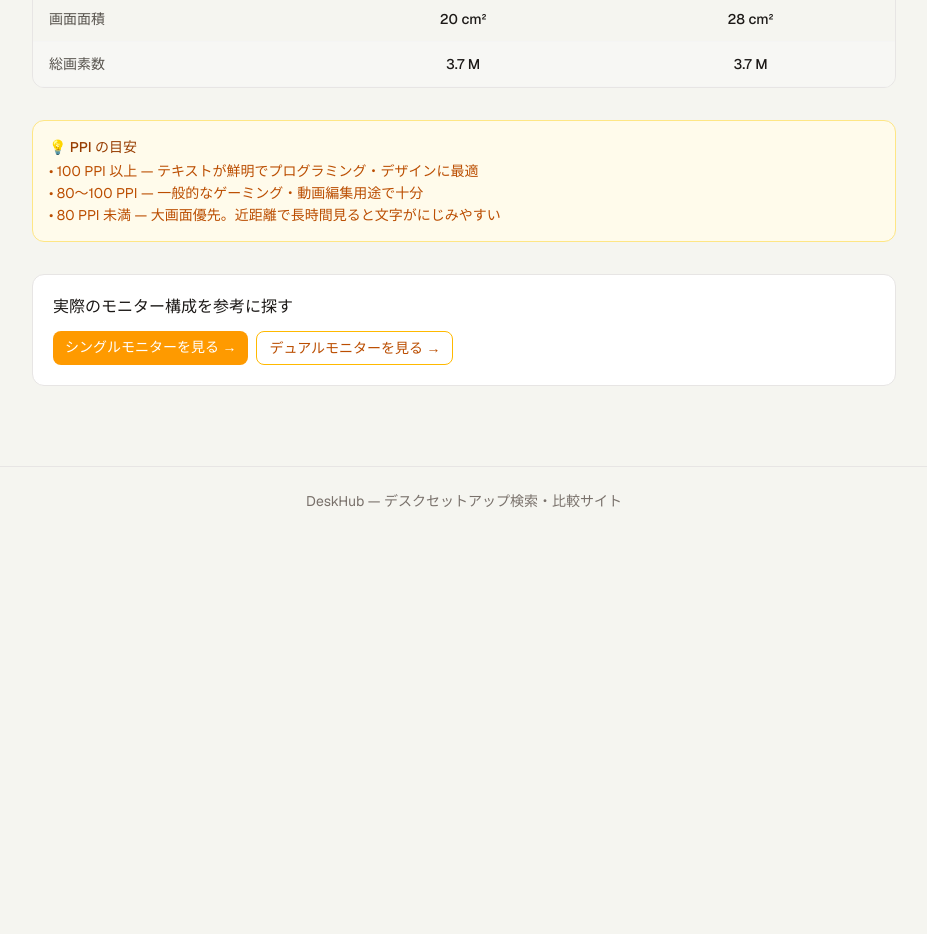
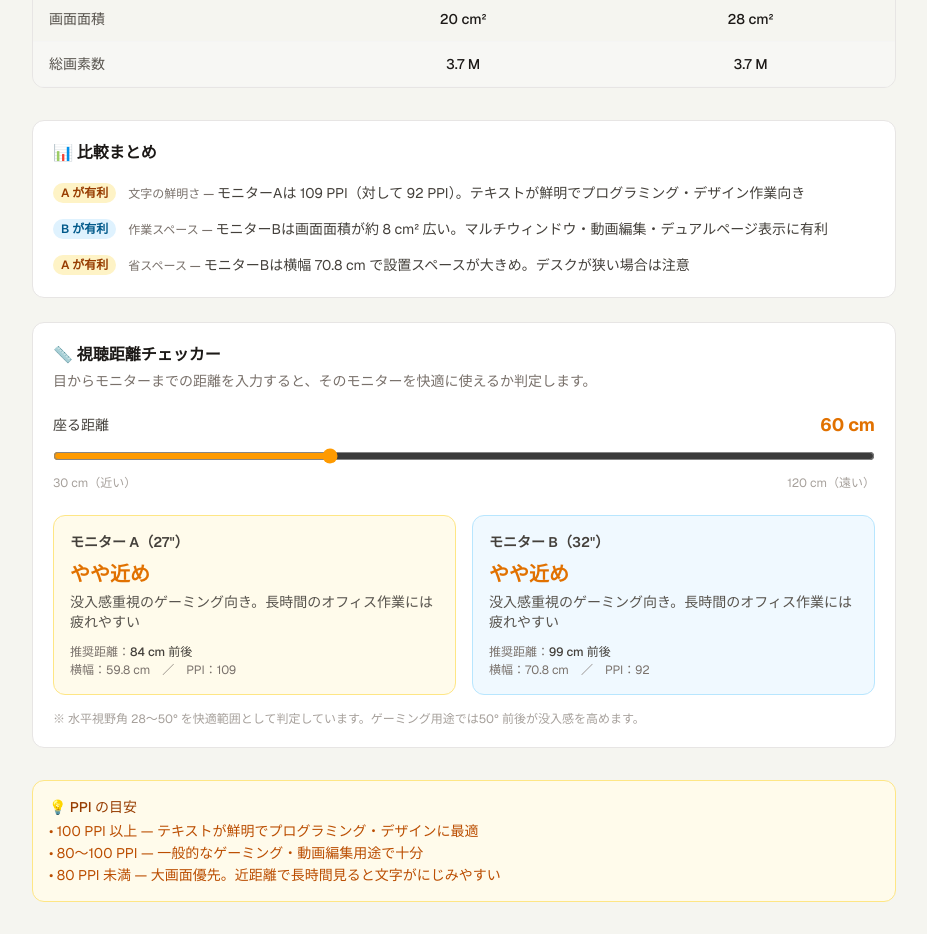
Before and after one commit to kanazaoki/desk-setup-hub, a Next.js app: page /tools/monitor-size in a window 1280 px wide. Shown: the part 1060-1994 px from the top of the page, without its empty margins (176-1103 px from the left). Before the commit the page ends 1595 px from the top, so only its background shows below. Built offline with nearby package versions, Linux system fonts and the light colour scheme.

Commit message:
Add comparison summary and viewing distance checker to monitor-size tool

```diff
--- a/app/tools/monitor-size/page.tsx
+++ b/app/tools/monitor-size/page.tsx
@@ -13,9 +13,9 @@ const RATIOS: Record<Ratio, { w: number; h: number }> = {
 }
 
 const RESOLUTIONS = [
-  { label: 'FHD (1920×1080)',   w: 1920, h: 1080 },
-  { label: 'QHD (2560×1440)',   w: 2560, h: 1440 },
-  { label: '4K (3840×2160)',    w: 3840, h: 2160 },
+  { label: 'FHD (1920×1080)',     w: 1920, h: 1080 },
+  { label: 'QHD (2560×1440)',     w: 2560, h: 1440 },
+  { label: '4K (3840×2160)',      w: 3840, h: 2160 },
   { label: 'UW-FHD (2560×1080)', w: 2560, h: 1080 },
   { label: 'UW-QHD (3440×1440)', w: 3440, h: 1440 },
   { label: 'UWQHD+ (3840×1600)', w: 3840, h: 1600 },
@@ -25,20 +25,22 @@ const RESOLUTIONS = [
 type Preset = { label: string; size: number; ratio: Ratio; resIdx: number }
 
 const PRESETS: Preset[] = [
-  { label: '24" FHD',        size: 24, ratio: '16:9',  resIdx: 0 },
-  { label: '27" FHD',        size: 27, ratio: '16:9',  resIdx: 0 },
-  { label: '27" QHD',        size: 27, ratio: '16:9',  resIdx: 1 },
-  { label: '32" QHD',        size: 32, ratio: '16:9',  resIdx: 1 },
-  { label: '27" 4K',         size: 27, ratio: '16:9',  resIdx: 2 },
-  { label: '32" 4K',         size: 32, ratio: '16:9',  resIdx: 2 },
-  { label: '34" UW QHD',     size: 34, ratio: '21:9',  resIdx: 4 },
-  { label: '38" UW WQHD+',  size: 38, ratio: '21:9',  resIdx: 5 },
-  { label: '49" Super UW',   size: 49, ratio: '32:9',  resIdx: 6 },
+  { label: '24" FHD',       size: 24, ratio: '16:9',  resIdx: 0 },
+  { label: '27" FHD',       size: 27, ratio: '16:9',  resIdx: 0 },
+  { label: '27" QHD',       size: 27, ratio: '16:9',  resIdx: 1 },
+  { label: '32" QHD',       size: 32, ratio: '16:9',  resIdx: 1 },
+  { label: '27" 4K',        size: 27, ratio: '16:9',  resIdx: 2 },
+  { label: '32" 4K',        size: 32, ratio: '16:9',  resIdx: 2 },
+  { label: '34" UW QHD',    size: 34, ratio: '21:9',  resIdx: 4 },
+  { label: '38" UW WQHD+', size: 38, ratio: '21:9',  resIdx: 5 },
+  { label: '49" Super UW',  size: 49, ratio: '32:9',  resIdx: 6 },
 ]
 
 type MonitorConfig = { size: number; ratio: Ratio; resIdx: number }
 
-function getDimensions(cfg: MonitorConfig) {
+type Dims = { wCm: number; hCm: number; areaCm2: number }
+
+function getDimensions(cfg: MonitorConfig): Dims {
   const r = RATIOS[cfg.ratio]
   const diag = Math.sqrt(r.w ** 2 + r.h ** 2)
   const wInch = cfg.size * r.w / diag
@@ -58,6 +60,80 @@ function getPPI(cfg: MonitorConfig) {
 function getTotalPixels(cfg: MonitorConfig) {
   const res = RESOLUTIONS[cfg.resIdx]
   return (res.w * res.h / 1_000_000).toFixed(1)
+}
+
+// 視聴距離に対するモニターの快適度を返す
+function getViewingAssessment(distanceCm: number, wCm: number) {
+  const angleDeg = 2 * Math.atan(wCm / (2 * distanceCm)) * (180 / Math.PI)
+  if (angleDeg > 65) return { status: 'too-close', label: '近すぎ',     color: 'text-red-600 dark:text-red-400',    desc: '画面端を見るために頭を動かす必要があります' }
+  if (angleDeg > 50) return { status: 'close',     label: 'やや近め',   color: 'text-amber-600 dark:text-amber-400', desc: '没入感重視のゲーミング向き。長時間のオフィス作業には疲れやすい' }
+  if (angleDeg >= 28) return { status: 'ok',       label: '快適',       color: 'text-emerald-600 dark:text-emerald-400', desc: '作業・ゲームともに快適な距離です' }
+  if (angleDeg >= 18) return { status: 'far',      label: 'やや遠め',   color: 'text-amber-600 dark:text-amber-400', desc: '文字が小さく感じることがあります' }
+  return               { status: 'too-far',         label: '遠すぎ',     color: 'text-red-600 dark:text-red-400',    desc: 'モニターが小さく見えて作業効率が下がります' }
+}
+
+// 推奨視聴距離（水平FOV 40° ≒ wCm × 1.37）
+function getRecommendedDistance(wCm: number) {
+  return Math.round(wCm * 1.4)
+}
+
+type Insight = { winner: 'A' | 'B' | 'tie'; label: string; detail: string }
+
+function getInsights(m1: MonitorConfig, m2: MonitorConfig, d1: Dims, d2: Dims, ppi1: number, ppi2: number): Insight[] {
+  const insights: Insight[] = []
+
+  // PPI（文字の鮮明さ）
+  const ppiDiff = Math.abs(ppi1 - ppi2)
+  if (ppiDiff >= 5) {
+    const w = ppi1 > ppi2 ? 'A' : 'B'
+    const better = w === 'A' ? ppi1 : ppi2
+    const worse  = w === 'A' ? ppi2 : ppi1
+    insights.push({
+      winner: w,
+      label: '文字の鮮明さ',
+      detail: `モニター${w}は ${better} PPI（対して ${worse} PPI）。テキストが鮮明でプログラミング・デザイン作業向き`,
+    })
+  } else {
+    insights.push({ winner: 'tie', label: '文字の鮮明さ', detail: '両モニターの PPI はほぼ同等。鮮明さに差はありません' })
+  }
+
+  // 画面面積（作業スペース）
+  const areaDiffCm2 = d1.areaCm2 - d2.areaCm2
+  if (Math.abs(areaDiffCm2) > 100) {
+    const w = areaDiffCm2 > 0 ? 'A' : 'B'
+    const diff = Math.round(Math.abs(areaDiffCm2) / 100)
+    insights.push({
+      winner: w,
+      label: '作業スペース',
+      detail: `モニター${w}は画面面積が約 ${diff} cm² 広い。マルチウィンドウ・動画編集・デュアルページ表示に有利`,
+    })
+  } else {
+    insights.push({ winner: 'tie', label: '作業スペース', detail: '両モニターの画面面積はほぼ同等です' })
+  }
+
+  // アスペクト比（ウルトラワイド）
+  const uwRatios: Ratio[] = ['21:9', '32:9']
+  const uwA = uwRatios.includes(m1.ratio)
+  const uwB = uwRatios.includes(m2.ratio)
+  if (uwA && !uwB) {
+    insights.push({ winner: 'A', label: '横の広さ', detail: 'モニターAはウルトラワイド。横長の作業スペース・ゲームの没入感が欲しい人向き。一般的な 16:9 コンテンツは黒帯が出る場合あり' })
+  } else if (uwB && !uwA) {
+    insights.push({ winner: 'B', label: '横の広さ', detail: 'モニターBはウルトラワイド。横長の作業スペース・ゲームの没入感が欲しい人向き。一般的な 16:9 コンテンツは黒帯が出る場合あり' })
+  }
+
+  // 物理的な大きさ（設置スペース）
+  const wDiff = d1.wCm - d2.wCm
+  if (Math.abs(wDiff) > 4) {
+    const larger = wDiff > 0 ? 'A' : 'B'
+    const lw = larger === 'A' ? d1.wCm : d2.wCm
+    insights.push({
+      winner: larger === 'A' ? 'B' : 'A',
+      label: '省スペース',
+      detail: `モニター${larger}は横幅 ${lw.toFixed(1)} cm で設置スペースが大きめ。デスクが狭い場合は注意`,
+    })
+  }
+
+  return insights
 }
 
 function MonitorSelector({
@@ -98,10 +174,7 @@ function MonitorSelector({
         <div>
           <label className="block text-xs font-medium text-stone-500 dark:text-stone-400 mb-1">サイズ（インチ）</label>
           <input
-            type="number"
-            min={10}
-            max={80}
-            value={value.size}
+            type="number" min={10} max={80} value={value.size}
             onChange={(e) => onChange({ ...value, size: Number(e.target.value) })}
             className="w-full px-2 py-1.5 rounded-lg border border-stone-200 dark:border-stone-700 bg-white dark:bg-stone-800 text-stone-900 dark:text-stone-100 text-sm focus:outline-none focus:border-amber-400"
           />
@@ -138,51 +211,58 @@ function MonitorSelector({
 const CANVAS_W = 560
 const CANVAS_H = 220
 
+const WINNER_BADGE: Record<'A' | 'B' | 'tie', string> = {
+  A:   'bg-amber-100 dark:bg-amber-900/40 text-amber-800 dark:text-amber-300',
+  B:   'bg-sky-100   dark:bg-sky-900/40   text-sky-800   dark:text-sky-300',
+  tie: 'bg-stone-100 dark:bg-stone-800    text-stone-600 dark:text-stone-400',
+}
+const WINNER_LABEL: Record<'A' | 'B' | 'tie', string> = { A: 'A が有利', B: 'B が有利', tie: '同等' }
+
 export default function MonitorSizePage() {
   const [m1, setM1] = useState<MonitorConfig>({ size: 27, ratio: '16:9', resIdx: 1 })
   const [m2, setM2] = useState<MonitorConfig>({ size: 32, ratio: '16:9', resIdx: 1 })
+  const [distance, setDistance] = useState(60)
 
   const d1 = getDimensions(m1)
   const d2 = getDimensions(m2)
   const ppi1 = getPPI(m1)
   const ppi2 = getPPI(m2)
 
+  // SVG scale
   const maxW = Math.max(d1.wCm, d2.wCm)
   const maxH = Math.max(d1.hCm, d2.hCm)
   const scaleX = (CANVAS_W * 0.42) / maxW
   const scaleY = (CANVAS_H * 0.85) / maxH
   const scale = Math.min(scaleX, scaleY)
-
-  const w1 = d1.wCm * scale
-  const h1 = d1.hCm * scale
-  const w2 = d2.wCm * scale
-  const h2 = d2.hCm * scale
-
+  const w1 = d1.wCm * scale, h1 = d1.hCm * scale
+  const w2 = d2.wCm * scale, h2 = d2.hCm * scale
   const gap = 20
   const totalW = w1 + gap + w2
   const offsetX = (CANVAS_W - totalW) / 2
-  const x1 = offsetX
-  const x2 = offsetX + w1 + gap
-  const y1 = CANVAS_H - h1
-  const y2 = CANVAS_H - h2
+  const x1 = offsetX, x2 = offsetX + w1 + gap
+  const y1 = CANVAS_H - h1, y2 = CANVAS_H - h2
 
   const rows = [
-    { label: '画面サイズ', v1: `${m1.size}"`, v2: `${m2.size}"` },
-    { label: 'アスペクト比', v1: m1.ratio, v2: m2.ratio },
-    { label: '解像度', v1: RESOLUTIONS[m1.resIdx].label.split(' ')[0], v2: RESOLUTIONS[m2.resIdx].label.split(' ')[0] },
-    { label: '画素密度 (PPI)', v1: `${ppi1} ppi`, v2: `${ppi2} ppi`, highlight: true },
-    { label: '横幅', v1: `${d1.wCm.toFixed(1)} cm`, v2: `${d2.wCm.toFixed(1)} cm` },
-    { label: '縦幅', v1: `${d1.hCm.toFixed(1)} cm`, v2: `${d2.hCm.toFixed(1)} cm` },
-    { label: '画面面積', v1: `${(d1.areaCm2 / 100).toFixed(0)} cm²`, v2: `${(d2.areaCm2 / 100).toFixed(0)} cm²` },
-    { label: '総画素数', v1: `${getTotalPixels(m1)} M`, v2: `${getTotalPixels(m2)} M` },
+    { label: '画面サイズ',    v1: `${m1.size}"`,                          v2: `${m2.size}"` },
+    { label: 'アスペクト比',  v1: m1.ratio,                               v2: m2.ratio },
+    { label: '解像度',        v1: RESOLUTIONS[m1.resIdx].label.split(' ')[0], v2: RESOLUTIONS[m2.resIdx].label.split(' ')[0] },
+    { label: '画素密度 (PPI)', v1: `${ppi1} ppi`,                         v2: `${ppi2} ppi`, highlight: true },
+    { label: '横幅',          v1: `${d1.wCm.toFixed(1)} cm`,              v2: `${d2.wCm.toFixed(1)} cm` },
+    { label: '縦幅',          v1: `${d1.hCm.toFixed(1)} cm`,              v2: `${d2.hCm.toFixed(1)} cm` },
+    { label: '画面面積',      v1: `${(d1.areaCm2 / 100).toFixed(0)} cm²`, v2: `${(d2.areaCm2 / 100).toFixed(0)} cm²` },
+    { label: '総画素数',      v1: `${getTotalPixels(m1)} M`,              v2: `${getTotalPixels(m2)} M` },
   ]
+
+  const insights = getInsights(m1, m2, d1, d2, ppi1, ppi2)
+  const assess1 = getViewingAssessment(distance, d1.wCm)
+  const assess2 = getViewingAssessment(distance, d2.wCm)
+  const rec1 = getRecommendedDistance(d1.wCm)
+  const rec2 = getRecommendedDistance(d2.wCm)
 
   return (
     <div className="max-w-4xl mx-auto px-4 py-8">
       <div className="mb-8">
-        <h1 className="text-2xl font-bold text-stone-900 dark:text-stone-100">
-          🖥️ モニターサイズ比較
-        </h1>
+        <h1 className="text-2xl font-bold text-stone-900 dark:text-stone-100">🖥️ モニターサイズ比較</h1>
         <p className="text-stone-600 dark:text-stone-400 mt-2">
           2つのモニターを実寸スケールで並べて比較。PPI・実寸法・画面面積を即計算します。
         </p>
@@ -190,48 +270,19 @@ export default function MonitorSizePage() {
 
       {/* Selectors */}
       <div className="flex flex-col sm:flex-row gap-4 mb-6">
-        <MonitorSelector
-          label="モニター A"
-          value={m1}
-          onChange={setM1}
-          color="border-amber-400 dark:border-amber-500"
-        />
-        <MonitorSelector
-          label="モニター B"
-          value={m2}
-          onChange={setM2}
-          color="border-sky-400 dark:border-sky-500"
-        />
+        <MonitorSelector label="モニター A" value={m1} onChange={setM1} color="border-amber-400 dark:border-amber-500" />
+        <MonitorSelector label="モニター B" value={m2} onChange={setM2} color="border-sky-400 dark:border-sky-500" />
       </div>
 
       {/* Visual */}
       <div className="rounded-xl border border-stone-200 dark:border-stone-700 bg-stone-50 dark:bg-stone-900 p-4 mb-6 overflow-x-auto">
-        <svg
-          viewBox={`0 0 ${CANVAS_W} ${CANVAS_H}`}
-          width="100%"
-          style={{ maxWidth: CANVAS_W, display: 'block', margin: '0 auto' }}
-        >
-          <rect x={x1} y={y1} width={w1} height={h1} rx="3"
-            fill="#fbbf24" fillOpacity="0.15" stroke="#f59e0b" strokeWidth="2" />
-          <text x={x1 + w1 / 2} y={y1 + h1 / 2 - 8} textAnchor="middle"
-            className="font-bold" fill="#92400e" fontSize="13" fontWeight="bold">
-            {m1.size}"
-          </text>
-          <text x={x1 + w1 / 2} y={y1 + h1 / 2 + 10} textAnchor="middle"
-            fill="#92400e" fontSize="10">
-            {d1.wCm.toFixed(1)} × {d1.hCm.toFixed(1)} cm
-          </text>
-
-          <rect x={x2} y={y2} width={w2} height={h2} rx="3"
-            fill="#38bdf8" fillOpacity="0.15" stroke="#0ea5e9" strokeWidth="2" />
-          <text x={x2 + w2 / 2} y={y2 + h2 / 2 - 8} textAnchor="middle"
-            fill="#0c4a6e" fontSize="13" fontWeight="bold">
-            {m2.size}"
-          </text>
-          <text x={x2 + w2 / 2} y={y2 + h2 / 2 + 10} textAnchor="middle"
-            fill="#0c4a6e" fontSize="10">
-            {d2.wCm.toFixed(1)} × {d2.hCm.toFixed(1)} cm
-          </text>
+        <svg viewBox={`0 0 ${CANVAS_W} ${CANVAS_H}`} width="100%" style={{ maxWidth: CANVAS_W, display: 'block', margin: '0 auto' }}>
+          <rect x={x1} y={y1} width={w1} height={h1} rx="3" fill="#fbbf24" fillOpacity="0.15" stroke="#f59e0b" strokeWidth="2" />
+          <text x={x1 + w1 / 2} y={y1 + h1 / 2 - 8} textAnchor="middle" fill="#92400e" fontSize="13" fontWeight="bold">{m1.size}"</text>
+          <text x={x1 + w1 / 2} y={y1 + h1 / 2 + 10} textAnchor="middle" fill="#92400e" fontSize="10">{d1.wCm.toFixed(1)} × {d1.hCm.toFixed(1)} cm</text>
+          <rect x={x2} y={y2} width={w2} height={h2} rx="3" fill="#38bdf8" fillOpacity="0.15" stroke="#0ea5e9" strokeWidth="2" />
+          <text x={x2 + w2 / 2} y={y2 + h2 / 2 - 8} textAnchor="middle" fill="#0c4a6e" fontSize="13" fontWeight="bold">{m2.size}"</text>
+          <text x={x2 + w2 / 2} y={y2 + h2 / 2 + 10} textAnchor="middle" fill="#0c4a6e" fontSize="10">{d2.wCm.toFixed(1)} × {d2.hCm.toFixed(1)} cm</text>
         </svg>
         <p className="text-center text-xs text-stone-400 mt-2">実寸の比率でスケール表示しています</p>
       </div>
@@ -250,19 +301,74 @@ export default function MonitorSizePage() {
             {rows.map((row, i) => (
               <tr key={row.label} className={`border-b border-stone-100 dark:border-stone-800 ${i % 2 === 0 ? '' : 'bg-stone-50/50 dark:bg-stone-900/50'}`}>
                 <td className="px-4 py-3 text-stone-600 dark:text-stone-400">{row.label}</td>
-                <td className={`px-4 py-3 text-center font-medium ${row.highlight ? 'text-amber-600 dark:text-amber-400' : 'text-stone-900 dark:text-stone-100'}`}>
-                  {row.v1}
-                </td>
-                <td className={`px-4 py-3 text-center font-medium ${row.highlight ? 'text-sky-600 dark:text-sky-400' : 'text-stone-900 dark:text-stone-100'}`}>
-                  {row.v2}
-                </td>
+                <td className={`px-4 py-3 text-center font-medium ${row.highlight ? 'text-amber-600 dark:text-amber-400' : 'text-stone-900 dark:text-stone-100'}`}>{row.v1}</td>
+                <td className={`px-4 py-3 text-center font-medium ${row.highlight ? 'text-sky-600 dark:text-sky-400' : 'text-stone-900 dark:text-stone-100'}`}>{row.v2}</td>
               </tr>
             ))}
           </tbody>
         </table>
       </div>
 
-      {/* Tip */}
+      {/* ── A. 比較まとめ ── */}
+      <div className="rounded-xl border border-stone-200 dark:border-stone-700 bg-white dark:bg-stone-900 p-5 mb-6">
+        <h2 className="font-semibold text-stone-900 dark:text-stone-100 mb-4">📊 比較まとめ</h2>
+        <div className="space-y-3">
+          {insights.map((ins) => (
+            <div key={ins.label} className="flex items-start gap-3">
+              <span className={`shrink-0 mt-0.5 text-xs font-semibold px-2 py-0.5 rounded-full ${WINNER_BADGE[ins.winner]}`}>
+                {WINNER_LABEL[ins.winner]}
+              </span>
+              <div>
+                <span className="text-xs font-medium text-stone-500 dark:text-stone-400">{ins.label} — </span>
+                <span className="text-sm text-stone-700 dark:text-stone-300">{ins.detail}</span>
+              </div>
+            </div>
+          ))}
+        </div>
+      </div>
+
+      {/* ── B. 視聴距離チェッカー ── */}
+      <div className="rounded-xl border border-stone-200 dark:border-stone-700 bg-white dark:bg-stone-900 p-5 mb-8">
+        <h2 className="font-semibold text-stone-900 dark:text-stone-100 mb-1">📏 視聴距離チェッカー</h2>
+        <p className="text-sm text-stone-500 dark:text-stone-400 mb-5">目からモニターまでの距離を入力すると、そのモニターを快適に使えるか判定します。</p>
+
+        <div className="mb-6">
+          <div className="flex items-center justify-between mb-2">
+            <label className="text-sm font-medium text-stone-700 dark:text-stone-300">座る距離</label>
+            <span className="text-lg font-bold text-amber-600 dark:text-amber-400">{distance} cm</span>
+          </div>
+          <input
+            type="range" min={30} max={120} step={5} value={distance}
+            onChange={(e) => setDistance(Number(e.target.value))}
+            className="w-full accent-amber-500"
+          />
+          <div className="flex justify-between text-xs text-stone-400 mt-1">
+            <span>30 cm（近い）</span>
+            <span>120 cm（遠い）</span>
+          </div>
+        </div>
+
+        <div className="grid sm:grid-cols-2 gap-4">
+          {([
+            { label: 'モニター A', cfg: m1, d: d1, assess: assess1, rec: rec1, border: 'border-amber-200 dark:border-amber-800', bg: 'bg-amber-50 dark:bg-amber-900/20' },
+            { label: 'モニター B', cfg: m2, d: d2, assess: assess2, rec: rec2, border: 'border-sky-200 dark:border-sky-800',    bg: 'bg-sky-50 dark:bg-sky-900/20' },
+          ] as const).map(({ label, cfg, d, assess, rec, border, bg }) => (
+            <div key={label} className={`rounded-xl border ${border} ${bg} p-4`}>
+              <p className="text-sm font-semibold text-stone-700 dark:text-stone-300 mb-2">{label}（{cfg.size}"）</p>
+              <p className={`text-xl font-bold mb-1 ${assess.color}`}>{assess.label}</p>
+              <p className="text-sm text-stone-600 dark:text-stone-400 mb-3">{assess.desc}</p>
+              <div className="text-xs text-stone-500 dark:text-stone-400 space-y-0.5">
+                <p>推奨距離：<span className="font-medium text-stone-700 dark:text-stone-300">{rec} cm 前後</span></p>
+                <p>横幅：{d.wCm.toFixed(1)} cm　／　PPI：{getPPI(cfg)}</p>
+              </div>
+            </div>
+          ))}
+        </div>
+
+        <p className="text-xs text-stone-400 mt-4">※ 水平視野角 28〜50° を快適範囲として判定しています。ゲーミング用途では50° 前後が没入感を高めます。</p>
+      </div>
+
+      {/* PPI tip */}
       <div className="rounded-xl border border-amber-200 dark:border-amber-800 bg-amber-50 dark:bg-amber-900/20 p-4 mb-8">
         <p className="text-sm font-medium text-amber-800 dark:text-amber-300 mb-1">💡 PPI の目安</p>
         <ul className="text-sm text-amber-700 dark:text-amber-400 space-y-0.5">
@@ -273,9 +379,7 @@ export default function MonitorSizePage() {
       </div>
 
       <div className="rounded-xl border border-stone-200 dark:border-stone-700 bg-white dark:bg-stone-900 p-5">
-        <p className="font-medium text-stone-900 dark:text-stone-100 mb-3">
-          実際のモニター構成を参考に探す
-        </p>
+        <p className="font-medium text-stone-900 dark:text-stone-100 mb-3">実際のモニター構成を参考に探す</p>
         <div className="flex flex-wrap gap-2">
           <Link href="/setups?monitorCount=1" className="px-3 py-1.5 rounded-lg bg-amber-500 hover:bg-amber-600 text-white text-sm font-medium transition-colors">
             シングルモニターを見る →
```
